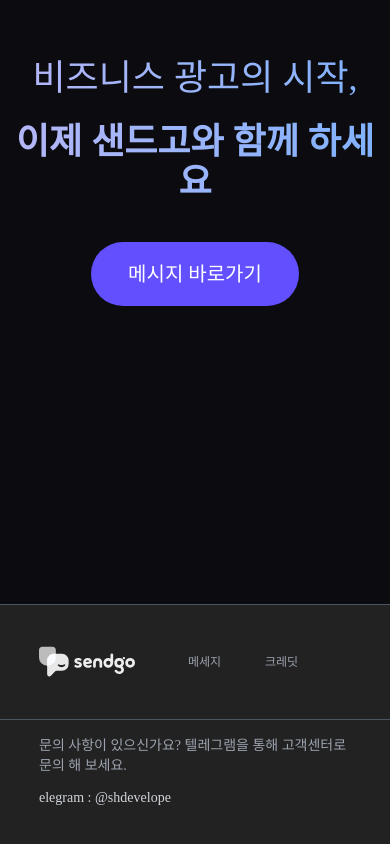
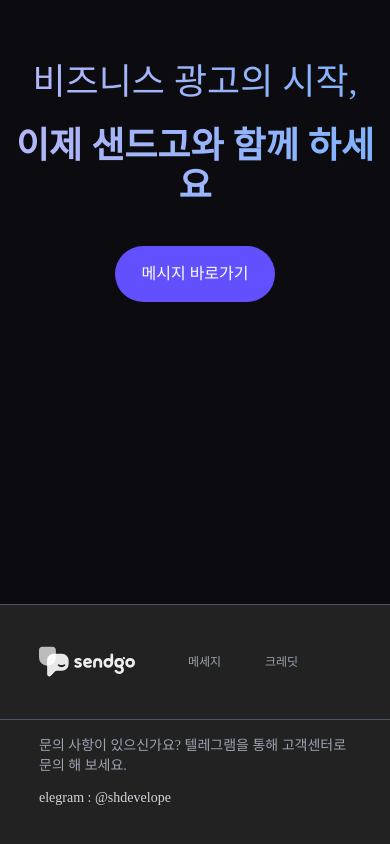
Before and after one commit to joeuni-ex/amuz_front_project, a Vue app: page / in a window 390 px wide. Shown: the part 5400-6244 px from the top of the page. Built offline with nearby package versions, Linux system fonts and the light colour scheme; a web font is replaced by a local one.

Commit message:
모바일 반응형 -> 다섯 번째 섹션 버튼 크기 수정

```diff
--- a/src/pages/Home.vue
+++ b/src/pages/Home.vue
@@ -369,7 +369,7 @@
       </div>
       <div class="flex mt-6">
         <button
-          class="w-52 h-16 py-4 mx-2 rounded-full bg-purple text-white text-center text-xl"
+          class="w-40 md:w-52 md:h-16 py-4 mx-2 rounded-full bg-purple text-white text-center md:text-xl"
         >
           메시지 바로가기
         </button>
```
